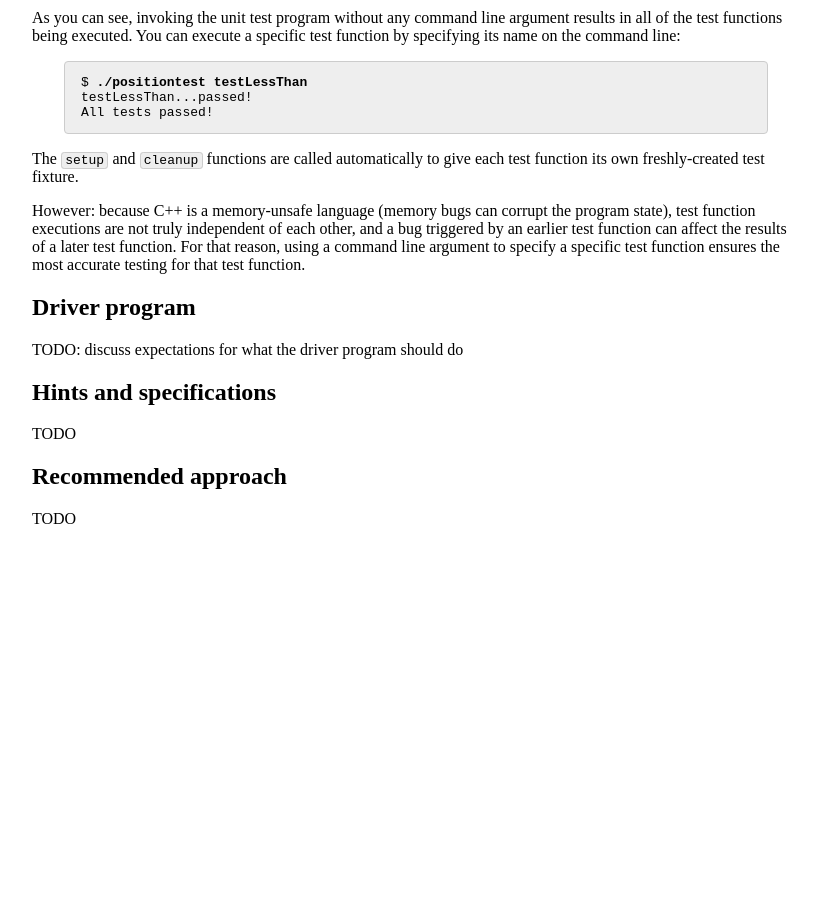
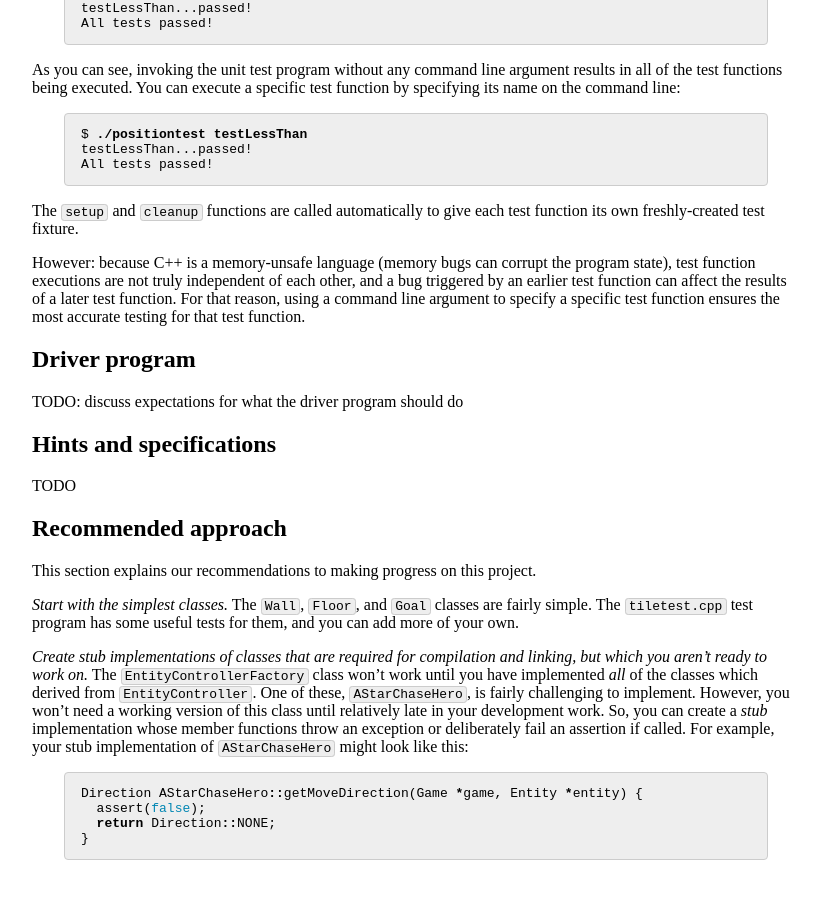
Before and after one commit to jhuintprog/spring2020, a Jekyll site: the page built from finproj/index.md, in a window 1280 px wide and 900 px high, scrolled down 2569 px. Shown: the whole window, without its empty margins (224-1044 px from the left). Built offline with Jekyll 4.4.1, drawn with Linux system fonts in a browser that asks for light colours; before the commit the page ends 3153 px from its top, so only the background shows below that; some of the changed text lies outside the part shown.

Commit message:
a bit more content

````diff
--- a/finproj/index.md
+++ b/finproj/index.md
@@ -48,7 +48,7 @@ Class             | Filename (.h and .cpp)
 
 Each of the above classes is provided as just a header (`.h`) file. You will need to create the corresponding source file (`.cpp`).
 
-**Important**: You must implement the public member functions *exactly* as specified.  Do not add any additional public member functions.  You may add fields and private member functions.
+**Important**: You must implement the public member functions *exactly* as specified.  Do not add any additional public member functions.  You may add fields and private member functions to any of the classes above.
 
 Each public member function has a detailed comment describing what the public member function should do.  Additional details are below in the [hints and specifications](#hints-and-specifications) section.
 
@@ -125,7 +127,18 @@ TODO
 
 ## Recommended approach
 
-TODO
+This section explains our recommendations to making progress on this project.
+
+*Start with the simplest classes.* The `Wall`, `Floor`, and `Goal` classes are fairly simple. The `tiletest.cpp` test program has some useful tests for them, and you can add more of your own.
+
+*Create stub implementations of classes that are required for compilation and linking, but which you aren't ready to work on.* The `EntityControllerFactory` class won't work until you have implemented *all* of the classes which derived from `EntityController`.  One of these, `AStarChaseHero`, is fairly challenging to implement. However, you won't need a working version of this class until relatively late in your development work. So, you can create a *stub* implementation whose member functions throw an exception or deliberately fail an assertion if called. For example, your stub implementation of `AStarChaseHero` might look like this:
+
+```cpp
+Direction AStarChaseHero::getMoveDirection(Game *game, Entity *entity) {
+  assert(false);
+  return Direction::NONE;
+}
+```
 
 <!--
 vim:wrap linebreak nolist:
````
Also changed, not shown: other parts of finproj/index.md (+2 -0 lines).
